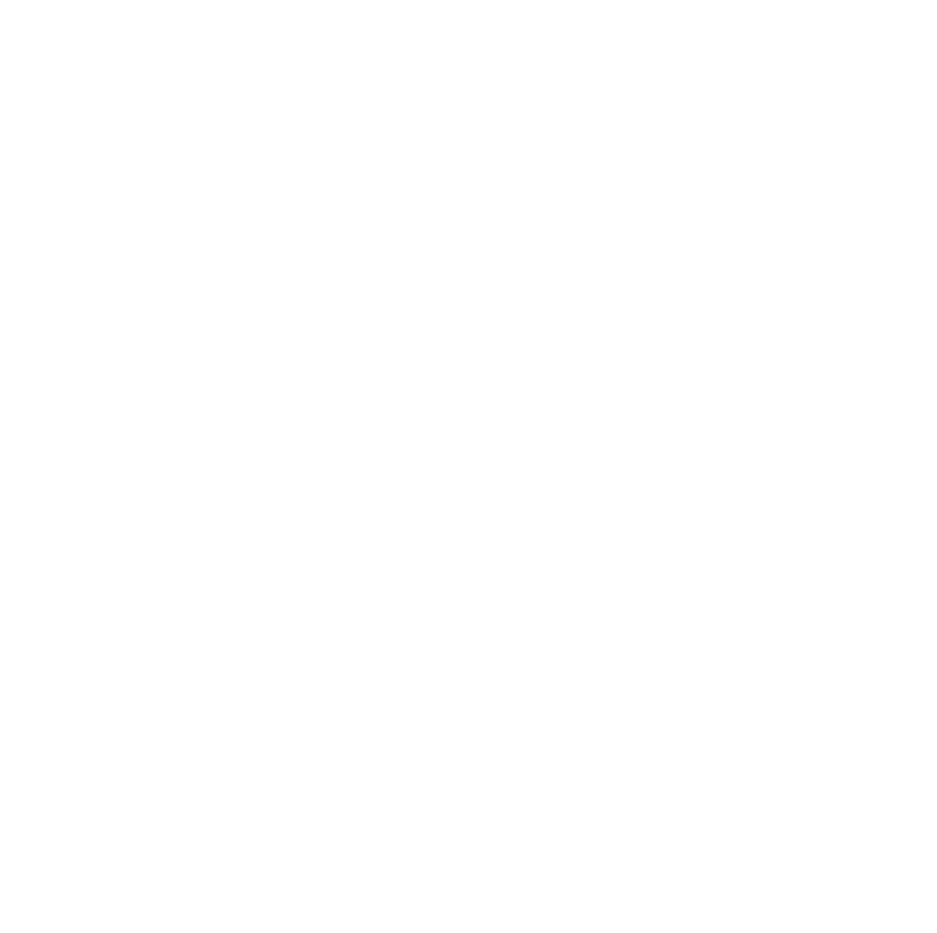
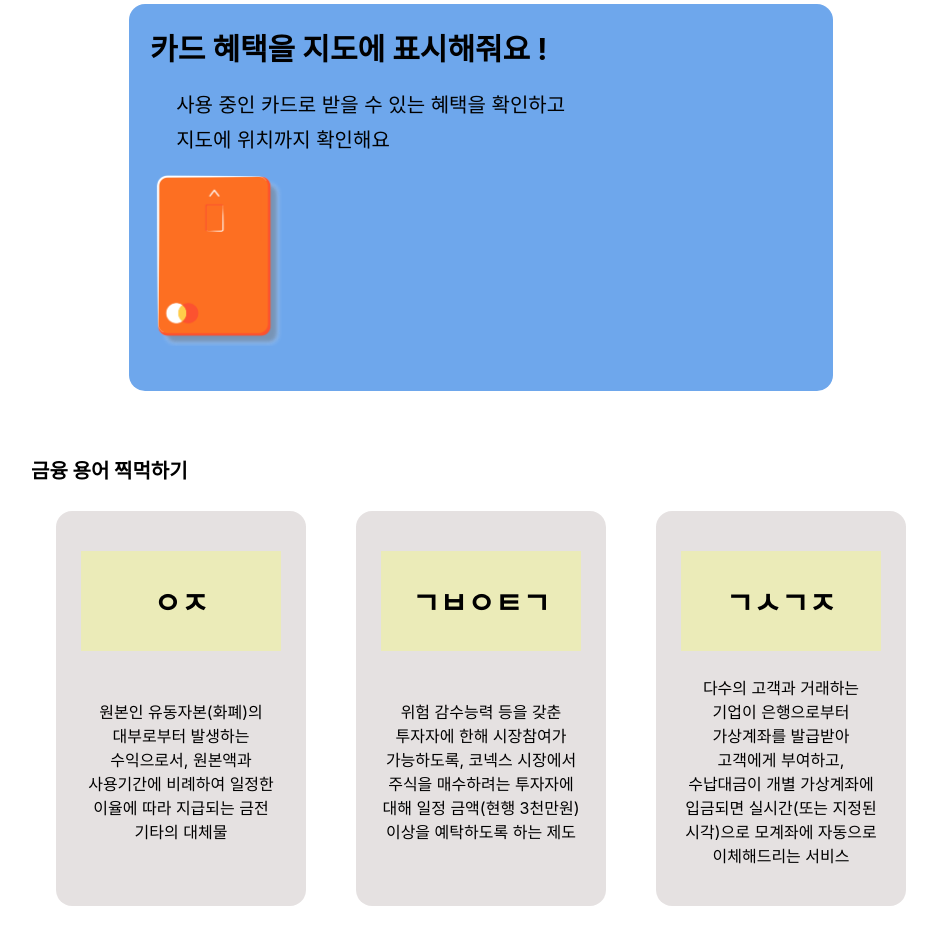
Before and after one commit to 5MZs/5MZs-web, a React (Create React App) app: page / in a window 1280 px wide. Shown: the part 120-1053 px from the top of the page, without its empty margins (159-1096 px from the left). Before the commit the page ends 800 px from the top, so only its background shows below. Built offline with nearby package versions, Linux system fonts and the light colour scheme.

Commit message:
feat: Home 페이지 만들기

```diff
--- a/src/component/Home.js
+++ b/src/component/Home.js
@@ -1,9 +1,72 @@
+import React from 'react';
+import '../styles/home.css';
+import { useState } from 'react';
 
 function Home() {
+
+    let [wordsQ, a] = useState(['ㅇㅈ',
+                                'ㄱㅂㅇㅌㄱ',
+                                'ㄱㅅㄱㅈ']);
+    let [wordsA, b] = useState(['이자',
+                                '기본예탁금',
+                                '가상계좌']);
+    let [wordsD, c] = useState(['원본인 유동자본(화폐)의 대부로부터 발생하는 수익으로서, 원본액과 사용기간에 비례하여 일정한 이율에 따라 지급되는 금전 기타의 대체물',
+                                '위험 감수능력 등을 갖춘 투자자에 한해 시장참여가 가능하도록, 코넥스 시장에서 주식을 매수하려는 투자자에 대해 일정 금액(현행 3천만원) 이상을 예탁하도록 하는 제도',
+                                '다수의 고객과 거래하는 기업이 은행으로부터 가상계좌를 발급받아 고객에게 부여하고, 수납대금이 개별 가상계좌에 입금되면 실시간(또는 지정된 시각)으로 모계좌에 자동으로 이체해드리는 서비스']);
+
+
     return (
-        <div>느낌있게 길게 길게 길게 길게 릭레긹ㄹ리기리개개대대대대대대대댓
-            lm
+        <div>
+            <div className="mainCard">
+                <div className="mainCard_content1">
+                    <span>카드 혜택을 지도에 표시해줘요 !</span>
+                    <div>
+                        <p>사용 중인 카드로 받을 수 있는 혜택을 확인하고</p>
+                        <p>지도에 위치까지 확인해요</p>
+                    </div>
+                    <div className="image">
+                        <img src='img/메인_슬라이드_카드.png'></img>
+                    </div>
+                </div>
+            </div>
 
+            {/* <div style={ {flex: 'none', height: '10px'} }></div> */}
+
+            <div className="wordCard">
+                <h4>금융 용어 찍먹하기</h4>
+                <div className="wordCardContainer">
+                    <div className="wordCardBox">
+                        <div>
+                            <div className="quiz">
+                                <span>{ wordsQ[0] }</span>
+                            </div>
+                            <div className="description">
+                                <p>{ wordsD[0] }</p>
+                            </div>
+                        </div>
+                    </div>
+                    <div className="wordCardBox">
+                        <div>
+                            <div className="quiz">
+                                <span>{ wordsQ[1] }</span>
+                            </div>
+                            <div className="description">
+                                <p>{ wordsD[1] }</p>
+                            </div>
+                        </div>
+                    </div>
+                    <div className="wordCardBox">
+                        <div>
+                            <div className="quiz">
+                                <span>{ wordsQ[2] }</span>
+                            </div>
+                            <div className="description">
+                                <p>{ wordsD[2] }</p>
+                            </div>
+                        </div>
+                    </div>
+                </div>
+            </div>
         </div>
     )
 }
--- /dev/null
+++ b/src/styles/home.css
@@ -0,0 +1,100 @@
+/* 메인페이지 상단 카드 슬라이드 */
+.mainCard {
+    width: 55%;
+    height: 20%;
+    background-color: rgb(110, 167, 236);
+    border-radius: 16px;
+    margin: 5% auto;
+}
+
+.mainCard_content1 {
+    /* margin: 3%; */
+    padding: 3%;
+}
+
+.mainCard_content1 div{
+    margin: 3%;
+}
+
+.mainCard_content1 span {
+    font-size: 30px;
+    font-weight: bolder;
+}
+
+.mainCard_content1 p {
+    margin: 1%;
+    font-size: 20px;
+}
+
+.mainCard_content1 .image {
+    margin: 3% auto;
+    ;
+}
+
+.mainCard_content1 .image img {
+    width: 20%;
+
+}
+
+
+/* 메인페이지 금융 단어 */
+.wordCard {
+    margin-left: auto;
+    margin-right: auto;
+    width: 900px;
+}
+
+.wordCard h4 {
+    font-size: 20px;
+}
+
+.wordCardContainer {
+    display: flex;
+    margin: 3% auto;
+    /* align-items: center; */
+}
+
+.wordCardBox {
+    background-color: rgba(225, 220, 220, 0.852);
+    width: 250px;
+    height: 395px;
+    border-radius: 16px;
+    margin-left: auto;
+    margin-right: auto;
+    display: flex;
+    justify-content: center;
+}
+
+.wordCardBox div {
+    align-content: center;
+    justify-items: center;
+    text-align: center;
+    width: 200px;
+    height: 200px;
+    margin: 20px auto;
+    /* align-content: center; */
+}
+
+.wordCardBox .quiz {
+    background-color: rgb(235, 235, 184);
+    font-weight: bolder;
+    width: 200px;
+    height: 100px;
+}
+
+.wordCardBox .quiz:hover {
+    background: rgb(131, 219, 114);
+}
+
+.wordCardBox .quiz span {
+    overflow-wrap: break-word;
+    white-space: nowrap;
+    /* font-size: calc(1vw + 1vh); */
+    font-size: 30px;
+}
+
+.wordCardBox .description {
+    flex-wrap: wrap;
+    /* border: 1px solid; */
+    word-break: keep-all;
+}
```
Also changed, not shown: public/img/메인_슬라이드_카드.png (added).
